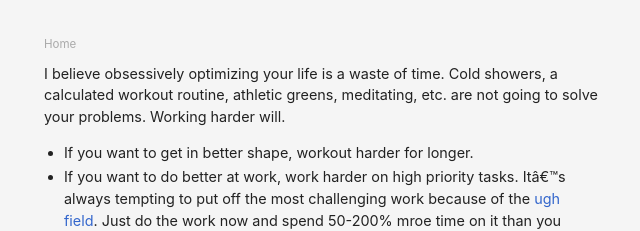
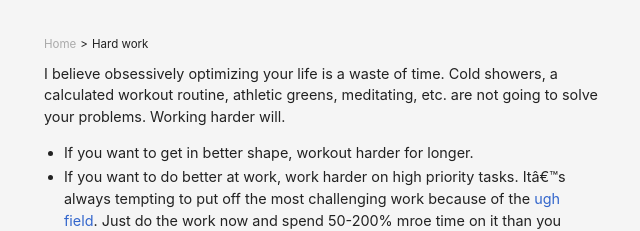
Before and after one commit to danschlz/danschulz.github.io, a Jekyll site: the page built from hard-work.md, in a window 1280 px wide. Shown: the top 231 px of the page, without its empty margins (316-956 px from the left). Built offline with Jekyll 4.4.1, drawn with Linux system fonts in a browser that asks for light colours.

Commit message:
Update page.html

```diff
--- a/_layouts/page.html
+++ b/_layouts/page.html
@@ -1,6 +1,6 @@
 ---
 layout: default
 ---
-<a class="muted small" href="/">{{ "Home" | escape }}</a>
+<a class="muted small" href="/">{{ "Home" | escape }}</a> <span class="small">></span> <span class="small">{{ page.title | escape }}</span>
 {{ content }}
 {%- include footer.html -%}
```
